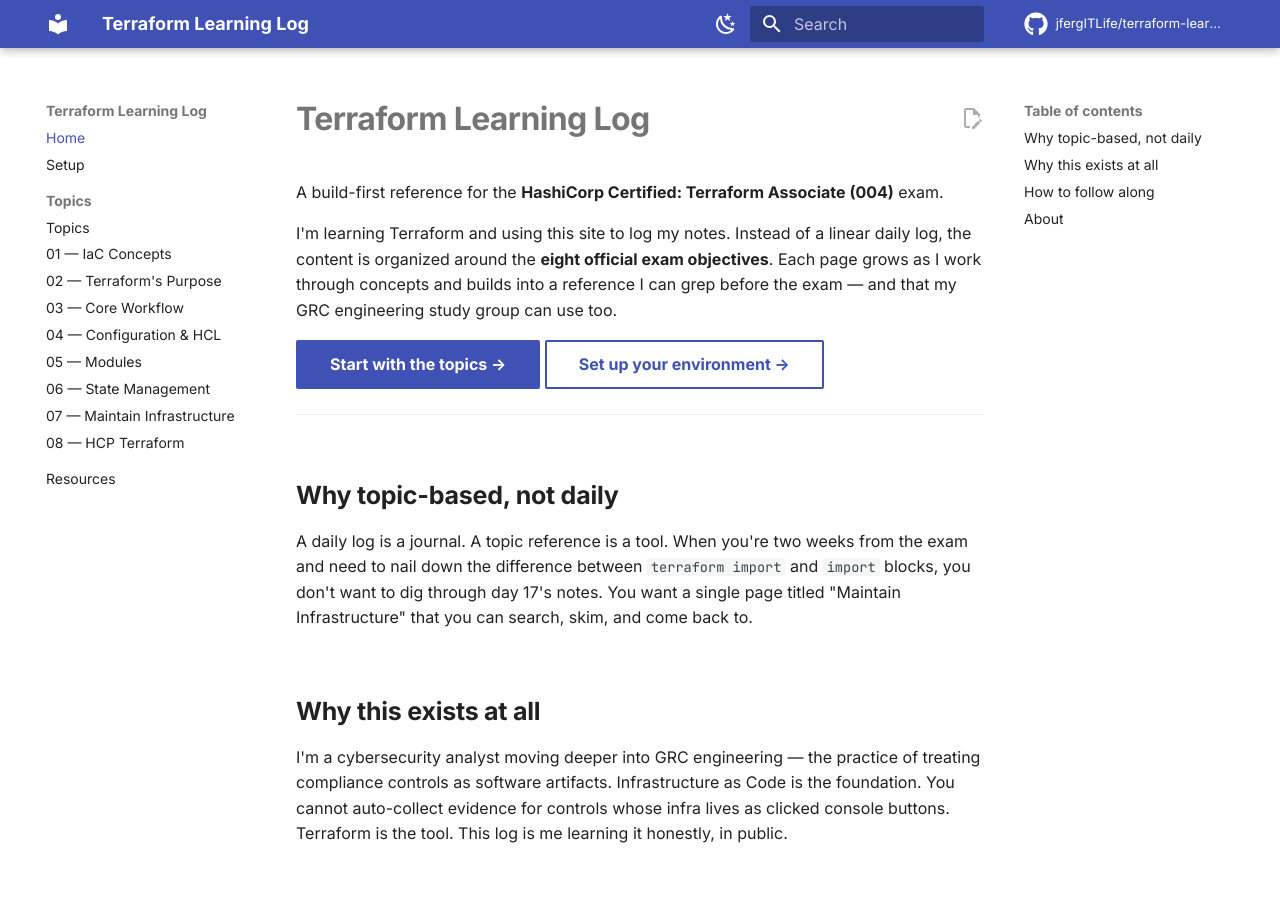
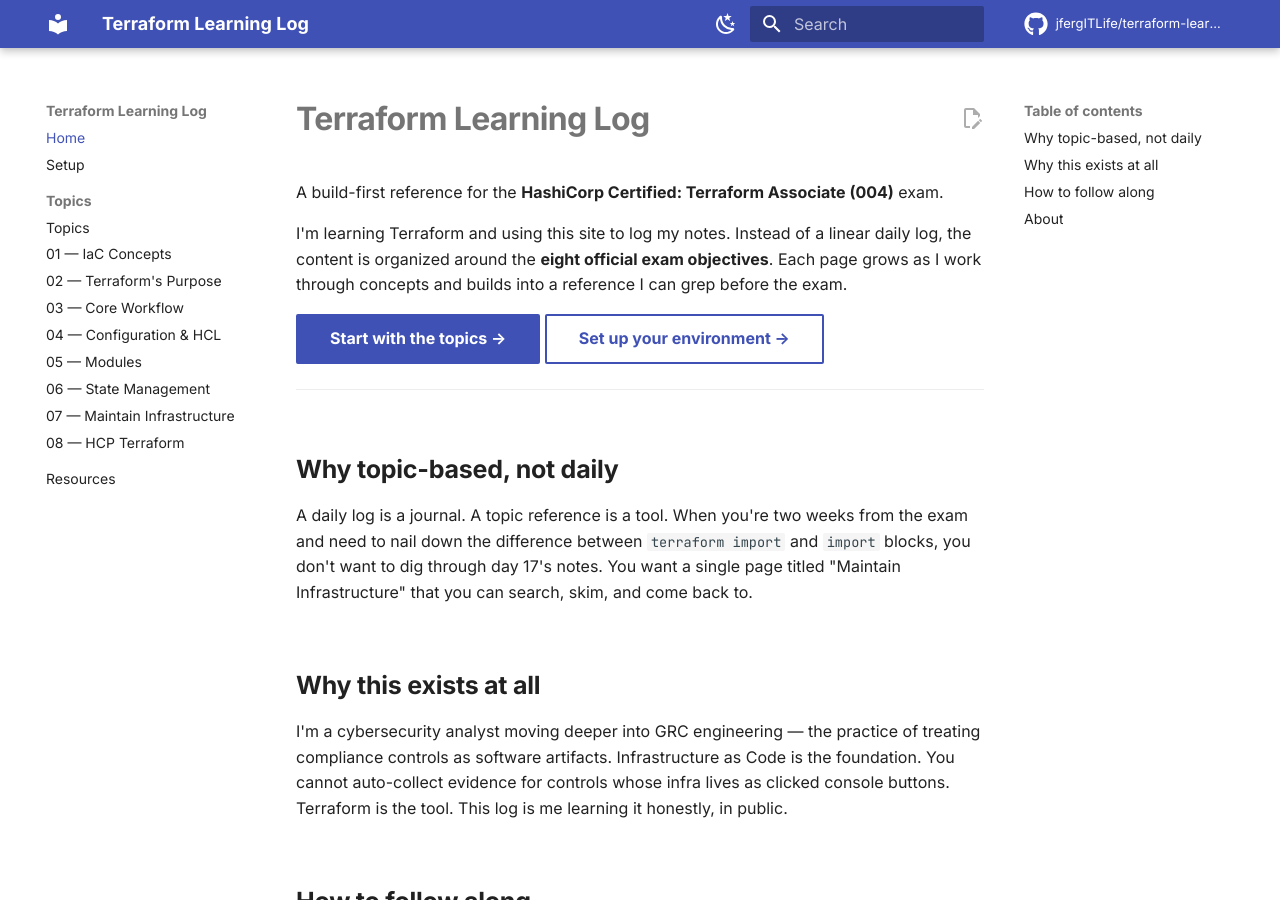
Before and after one commit to jfergITLIfe/terraform-learning-log, an MkDocs documentation site: the page built from docs/index.md, in a window 1280 px wide and 900 px high. Built offline with MkDocs 1.6.1 and Material for MkDocs 9.7.7, drawn with Linux system fonts in a browser that asks for light colours; comment, search, counter and statistics services are not loaded.

Commit message:
remove reference

```diff
--- a/docs/index.md
+++ b/docs/index.md
@@ -2,7 +2,7 @@
 
 A build-first reference for the **HashiCorp Certified: Terraform Associate (004)** exam.
 
-I'm learning Terraform and using this site to log my notes. Instead of a linear daily log, the content is organized around the **eight official exam objectives**. Each page grows as I work through concepts and builds into a reference I can grep before the exam — and that my GRC engineering study group can use too.
+I'm learning Terraform and using this site to log my notes. Instead of a linear daily log, the content is organized around the **eight official exam objectives**. Each page grows as I work through concepts and builds into a reference I can grep before the exam.
 
 [Start with the topics →](topics/index.md){ .md-button .md-button--primary }
 [Set up your environment →](setup.md){ .md-button }
```
